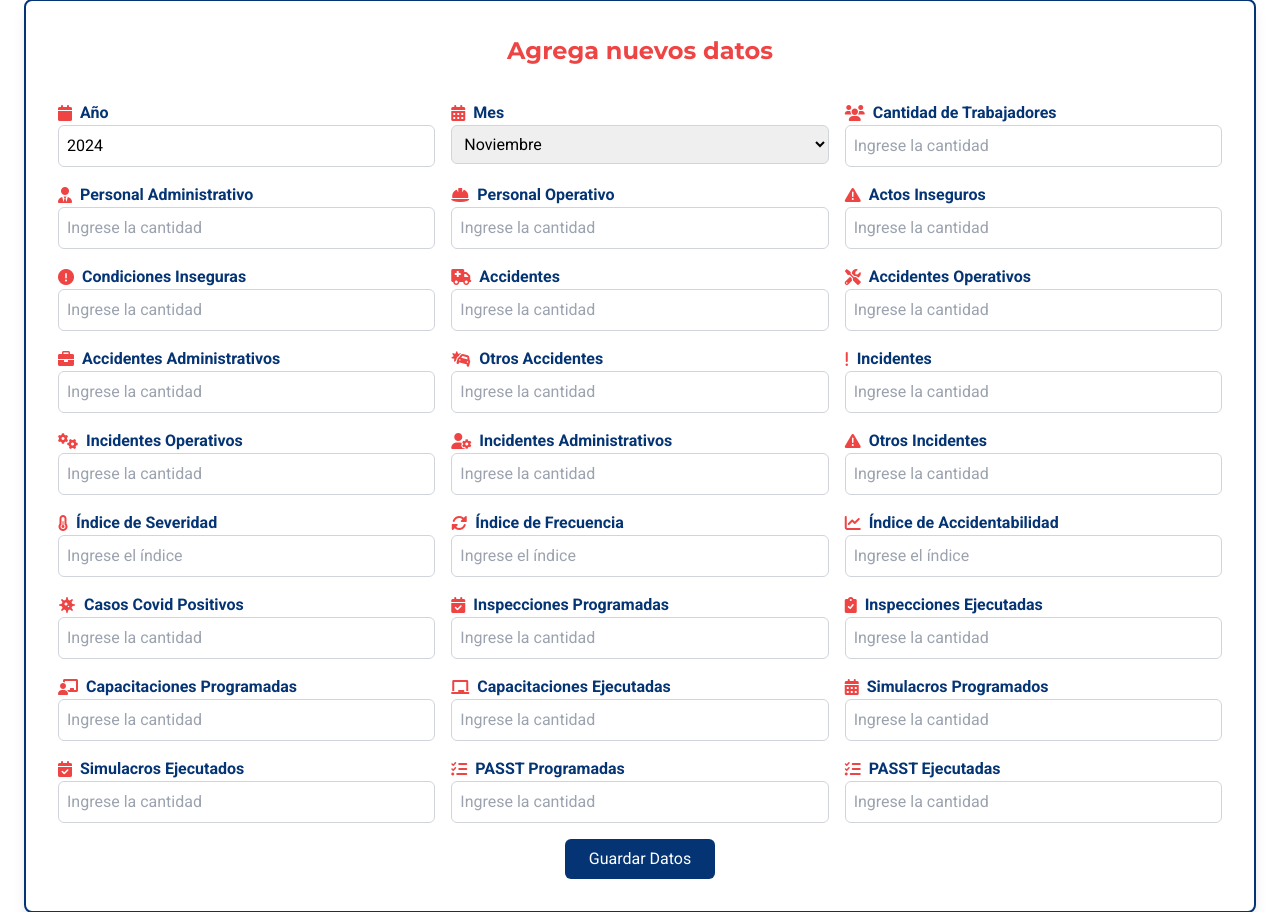
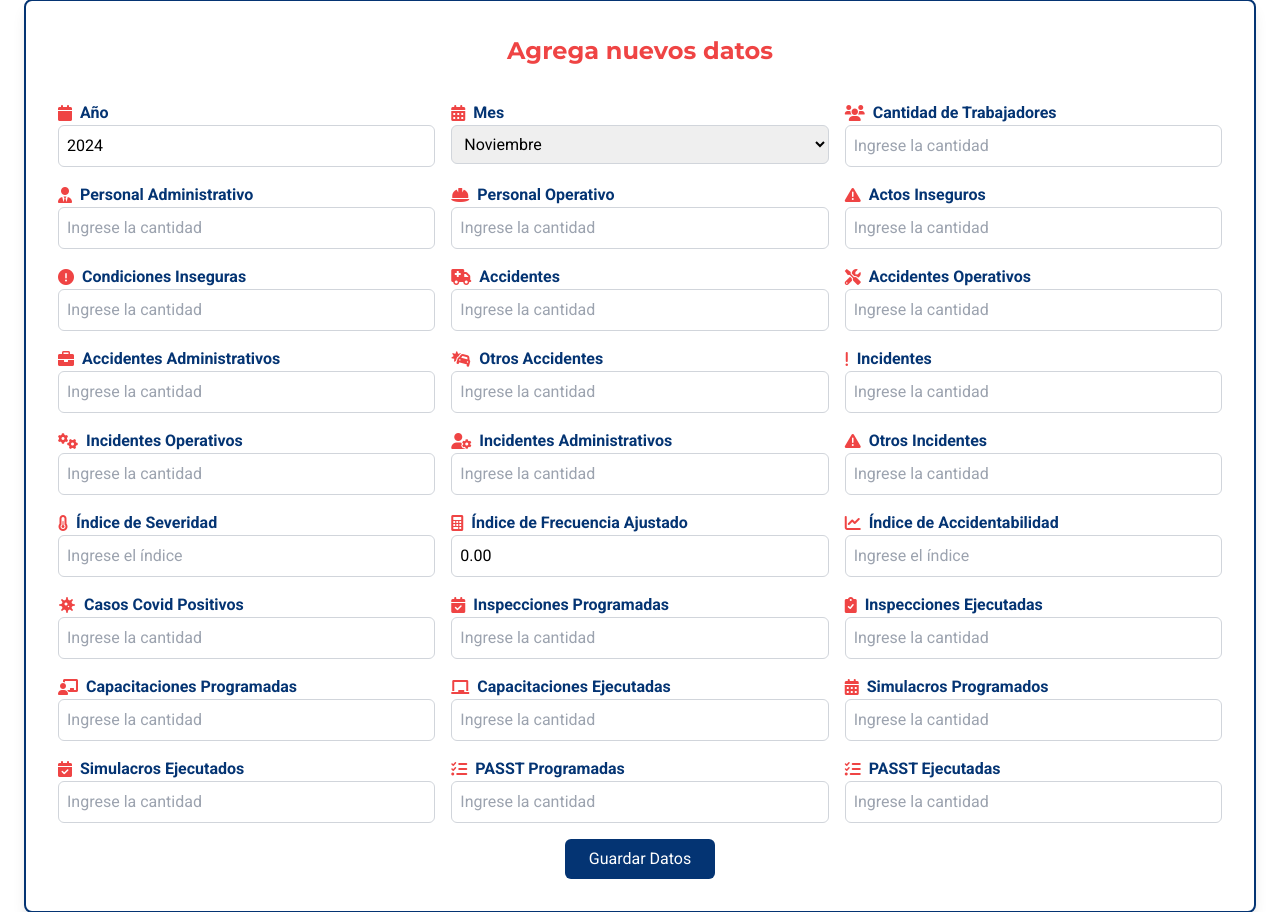
Before and after one commit to JonathanRobinsonAristizabalSoto/Seguridad_laboral, a PHP site: page /formulario.php in a window 1280 px wide. Shown: the part 232-1144 px from the top of the page. Run offline with PHP 8.4, Linux system fonts and the light colour scheme; data that the repository does not hold is empty.

Commit message:
Actualizacion msj actualizacion

```diff
--- a/public/formulario.php
+++ b/public/formulario.php
@@ -177,13 +177,14 @@ include('head.php');
                     <input type="number" step="0.01" name="indice_severidad" id="indice_severidad" class="p-2 border border-gray-300 rounded-md" placeholder="Ingrese el índice" required>
                 </div>
 
-                <!-- Campo: Indice de Frecuencia -->
+                <!-- El campo para el índice de frecuencia ajustado debe mostrar el valor calculado -->
                 <div class="flex flex-col">
-                    <label for="indice_frecuencia" class="font-semibold text-azul flex items-center">
-                        <i class="fas fa-sync-alt text-rojo mr-2"></i> Índice de Frecuencia
+                    <label for="indice_frecuencia_ajustado" class="font-semibold text-azul flex items-center">
+                        <i class="fas fa-calculator text-rojo mr-2"></i> Índice de Frecuencia Ajustado
                     </label>
-                    <input type="number" step="0.01" name="indice_frecuencia" id="indice_frecuencia" class="p-2 border border-gray-300 rounded-md" placeholder="Ingrese el índice" required>
+                    <input type="number" name="indice_frecuencia_ajustado" id="indice_frecuencia_ajustado" class="p-2 border border-gray-300 rounded-md" value="<?php echo number_format($indice_frecuencia_ajustado, 2); ?>" readonly>
                 </div>
+
 
                 <!-- Campo: Índice de Accidentabilidad -->
                 <div class="flex flex-col">
@@ -292,19 +293,37 @@ include('head.php');
             var indiceAccidentabilidad = (accidentes / cantidadTrabajadores) * 1000;
             document.getElementById('indice_accidentabilidad').value = indiceAccidentabilidad.toFixed(2);
 
-            // Calcular Índice de Frecuencia
-            var horasTrabajadas = cantidadTrabajadores * 47 * 4; // 47 horas semanales * 4 semanas
-            var indiceFrecuencia = (accidentes / horasTrabajadas) * 1000000;
-
-            // Aplicar ajuste mensual: convertir el índice de frecuencia mensual a base anual
-            // Factor de conversión: 83,333.33 horas por mes
-            var ajusteMensual = (indiceFrecuencia * 83333.33) / 1000000; // Ajuste del índice mensual a base anual
-            document.getElementById('indice_frecuencia').value = indiceFrecuencia.toFixed(2);
-
-            // Mostrar el Índice de Frecuencia Ajustado
-            document.getElementById('indice_frecuencia_ajustado').value = ajusteMensual.toFixed(2);
         }
     </script>
+
+    <script>
+        // Función para calcular el índice de frecuencia ajustado
+        function calcularIndiceFrecuencia() {
+            const trabajadoresOperativos = parseInt(document.getElementById('personal_operativo').value) || 0;
+            const trabajadoresAdministrativos = parseInt(document.getElementById('personal_administrativo').value) || 0;
+            const accidentes = parseInt(document.getElementById('accidentes').value) || 0;
+            const horasPorTrabajador = 188; // Suponemos 160 horas por trabajador al mes
+
+            // Calcular el total de horas trabajadas
+            const totalTrabajadores = trabajadoresOperativos + trabajadoresAdministrativos;
+            const totalHorasTrabajadas = totalTrabajadores * horasPorTrabajador;
+
+            // Calcular el índice de frecuencia ajustado
+            let indiceFrecuenciaAjustado = 0;
+            if (totalHorasTrabajadas > 0) {
+                indiceFrecuenciaAjustado = (accidentes * 1000000) / totalHorasTrabajadas;
+            }
+
+            // Mostrar el índice de frecuencia ajustado en el formulario
+            document.getElementById('indice_frecuencia_ajustado').value = indiceFrecuenciaAjustado.toFixed(2);
+        }
+
+        // Escuchar cambios en los campos relevantes
+        document.getElementById('personal_operativo').addEventListener('input', calcularIndiceFrecuencia);
+        document.getElementById('personal_administrativo').addEventListener('input', calcularIndiceFrecuencia);
+        document.getElementById('accidentes').addEventListener('input', calcularIndiceFrecuencia);
+    </script>
+
 
 
 </body>
```
